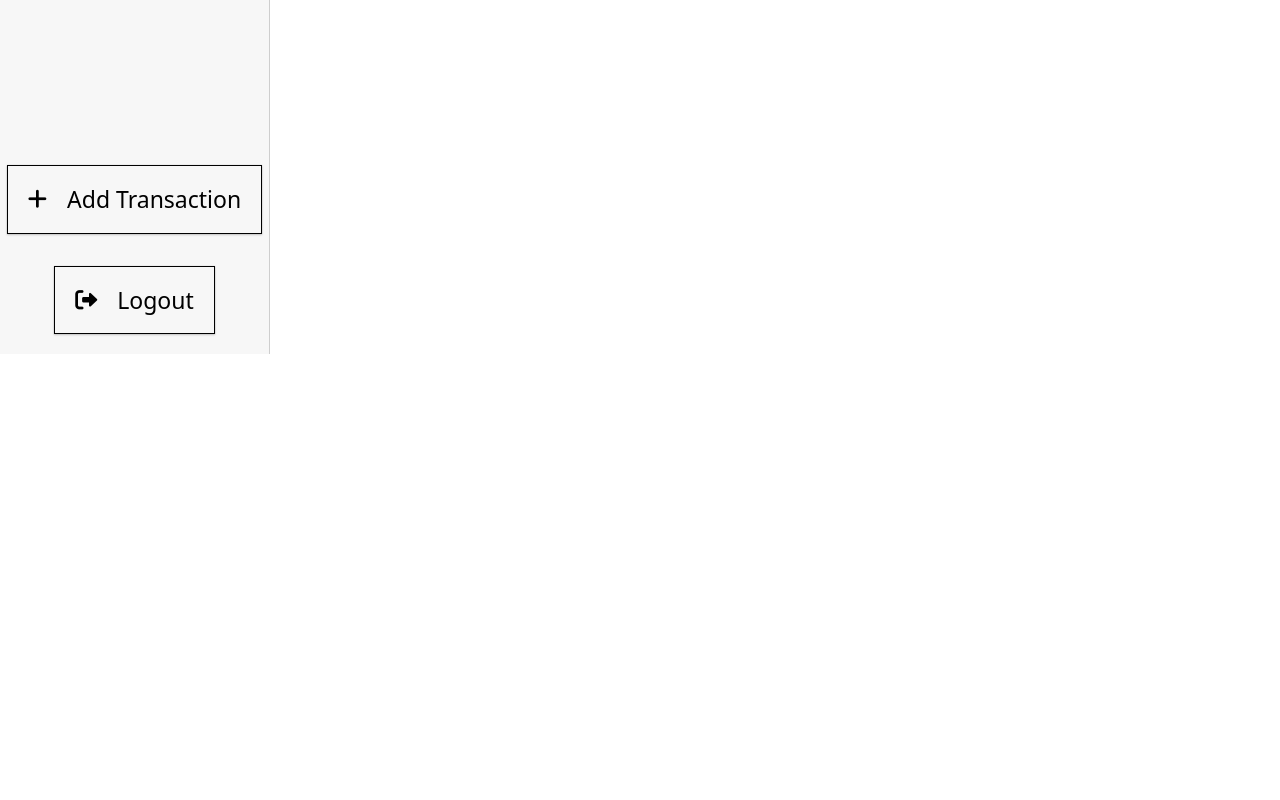
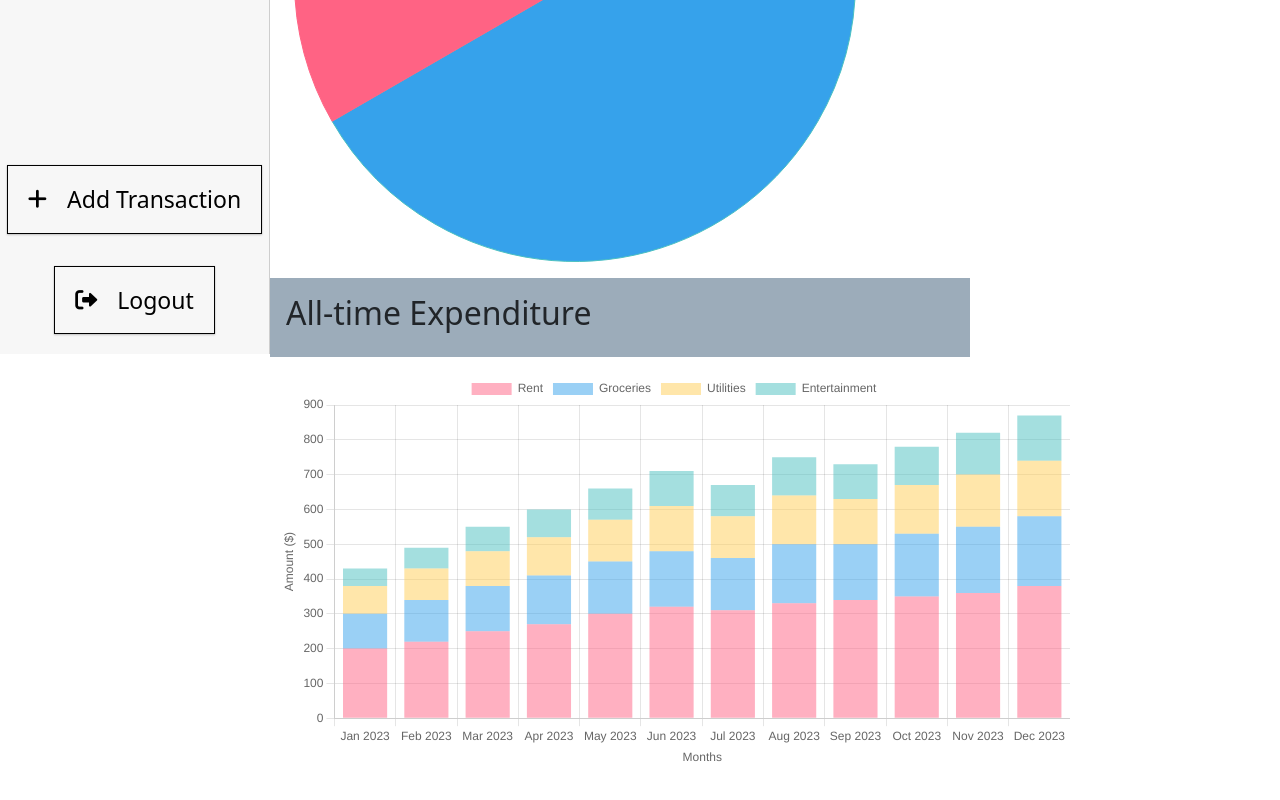
Before and after one commit to ahmedselamin/cashlysvv, a React (Create React App) app: page /reports in a window 1280 px wide. Shown: the part 446-1246 px from the top of the page. Before the commit the page ends 800 px from the top, so only its background shows below. Built offline with nearby package versions, Linux system fonts and the light colour scheme.

Commit message:
All time expenditure bar chart

```diff
--- /dev/null
+++ b/src/components/Chart/ExpenditureChart.jsx
@@ -0,0 +1,94 @@
+// AllTimeExpenditureStackedBarChart.js
+import React from "react";
+import { Bar } from "react-chartjs-2";
+import {
+  Chart as ChartJS,
+  BarElement,
+  CategoryScale,
+  LinearScale,
+  Tooltip,
+  Legend,
+} from "chart.js";
+
+import "./Chart.css";
+
+// Register required components
+ChartJS.register(BarElement, CategoryScale, LinearScale, Tooltip, Legend);
+
+const AllTimeExpenditureStackedBarChart = () => {
+  const data = {
+    labels: [
+      "Jan 2023",
+      "Feb 2023",
+      "Mar 2023",
+      "Apr 2023",
+      "May 2023",
+      "Jun 2023",
+      "Jul 2023",
+      "Aug 2023",
+      "Sep 2023",
+      "Oct 2023",
+      "Nov 2023",
+      "Dec 2023",
+    ], // Monthly data labels
+    datasets: [
+      {
+        label: "Rent",
+        data: [200, 220, 250, 270, 300, 320, 310, 330, 340, 350, 360, 380], // Replace with your dynamic data
+        backgroundColor: "rgba(255, 99, 132, 0.5)",
+      },
+      {
+        label: "Groceries",
+        data: [100, 120, 130, 140, 150, 160, 150, 170, 160, 180, 190, 200], // Replace with your dynamic data
+        backgroundColor: "rgba(54, 162, 235, 0.5)",
+      },
+      {
+        label: "Utilities",
+        data: [80, 90, 100, 110, 120, 130, 120, 140, 130, 140, 150, 160], // Replace with your dynamic data
+        backgroundColor: "rgba(255, 206, 86, 0.5)",
+      },
+      {
+        label: "Entertainment",
+        data: [50, 60, 70, 80, 90, 100, 90, 110, 100, 110, 120, 130], // Replace with your dynamic data
+        backgroundColor: "rgba(75, 192, 192, 0.5)",
+      },
+    ],
+  };
+
+  const options = {
+    responsive: true,
+    plugins: {
+      legend: {
+        position: "top",
+      },
+      tooltip: {
+        enabled: true,
+      },
+    },
+    scales: {
+      x: {
+        stacked: true,
+        title: {
+          display: true,
+          text: "Months",
+        },
+      },
+      y: {
+        stacked: true,
+        beginAtZero: true,
+        title: {
+          display: true,
+          text: "Amount ($)",
+        },
+      },
+    },
+  };
+
+  return (
+    <div style={{ width: "80%", margin: "1em 0.5em" }}>
+      <Bar data={data} options={options} />
+    </div>
+  );
+};
+
+export default AllTimeExpenditureStackedBarChart;
--- a/src/components/Reports/Reports.jsx
+++ b/src/components/Reports/Reports.jsx
@@ -1,5 +1,6 @@
 import React from "react";
 import TotalChart from "../Chart/TotalChart";
+import Expenditure from "../Chart/ExpenditureChart";
 
 //import "./Home.css";
 
@@ -13,8 +14,14 @@ const Reports = () => {
       <div className="expense-h2">
         <h2>Overall Finances</h2>
       </div>
-      <div className="chart-container">
+      <div className="chart-container-total">
         <TotalChart />
+      </div>
+      <div className="expense-h2">
+        <h2> All-time Expenditure</h2>
+      </div>
+      <div className="chart-container-weekly">
+        <Expenditure />
       </div>
     </div>
   );
```
